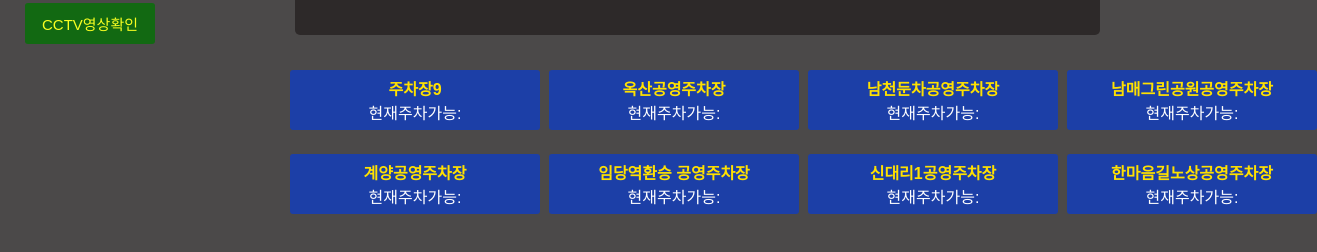
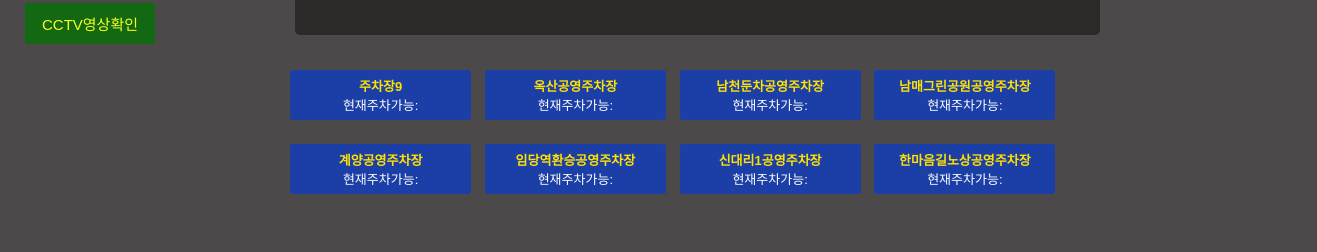
Before and after one commit to brighten-lab/Parking_Management, a React (Create React App) app in the folder front/: page / in a window 1280 px wide. Shown: the part 390-642 px from the top of the page, 1317 px wide, since content can reach past the window. Built offline with nearby package versions, Linux system fonts and the light colour scheme; no server answers.

Commit message:
Feat: 화면 크기에 따라 버튼 크기 조정

```diff
--- a/front/src/layout/Footer.js
+++ b/front/src/layout/Footer.js
@@ -15,6 +15,16 @@ const FooterButton = styled.button`
   font-size: 16px;
   color:rgb(255, 225, 0);
   font-weight: 600;
+  @media (max-width: 1200px) {
+    width: 160px;
+    height: 50px;
+    font-size: 13px;
+  }
+  @media (min-width:1200px) and (max-width:1500px){
+    width: 95%;
+    height: 50px;
+    font-size: 13px;
+  }
 `;
 
 const GridContainer = styled.div`
@@ -32,13 +42,12 @@ const Footer = ({ onButtonClick }) => {
     { title: "남천둔차공영주차장", link: "/" },
     { title: "남매그린공원공영주차장", link: "/" },
     { title: "계양공영주차장", link: "/" },
-    { title: "임당역환승 공영주차장", link: "/" },
+    { title: "임당역환승공영주차장", link: "/" },
     { title: "신대리1공영주차장", link: "/" },
     { title: "한마음길노상공영주차장", link: "/" },
   ];
 
   const buttonClick = (title) => {
-    // 버튼 클릭 시 Main 컴포넌트로 버튼 이름 전달
     onButtonClick(title);
   };
 
```
